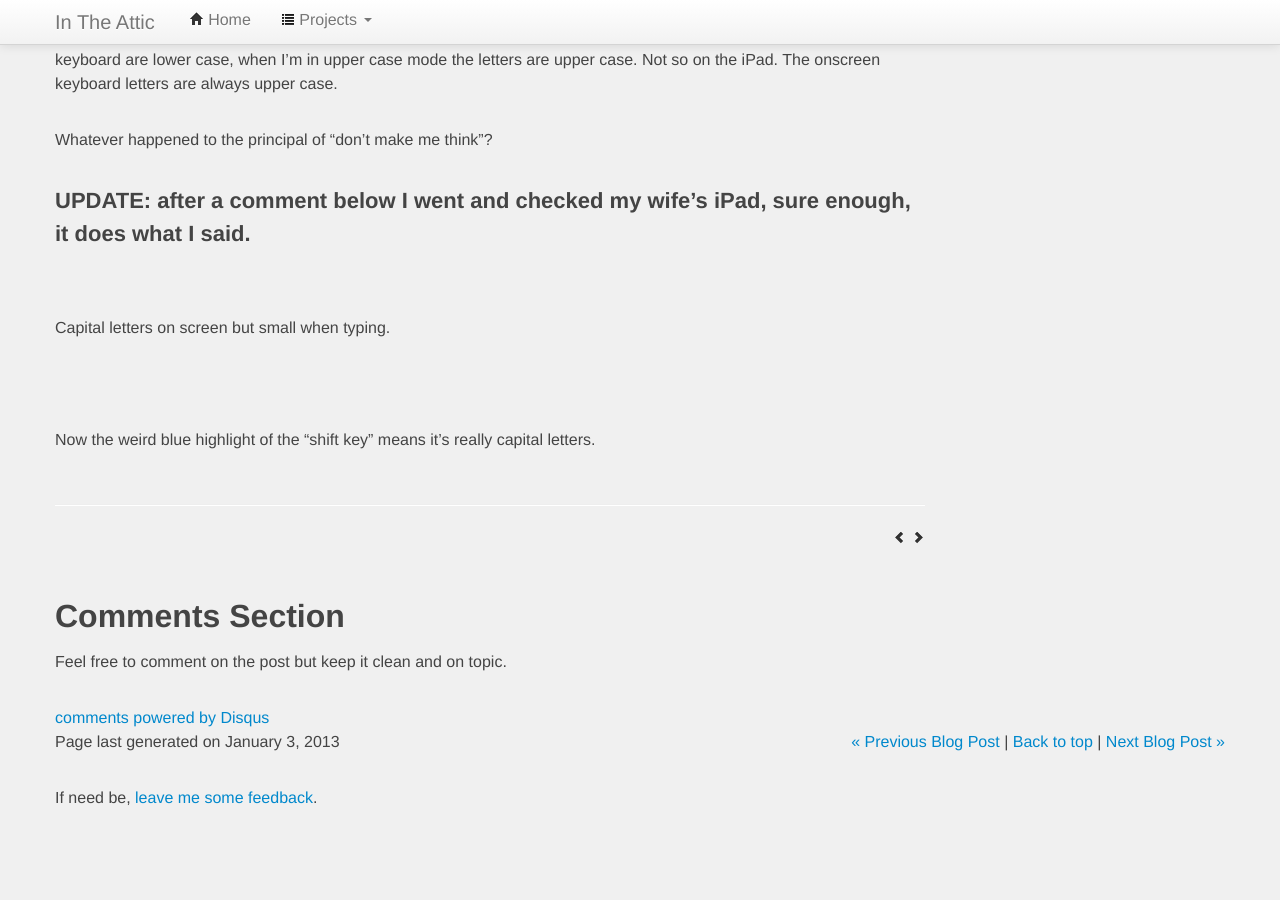
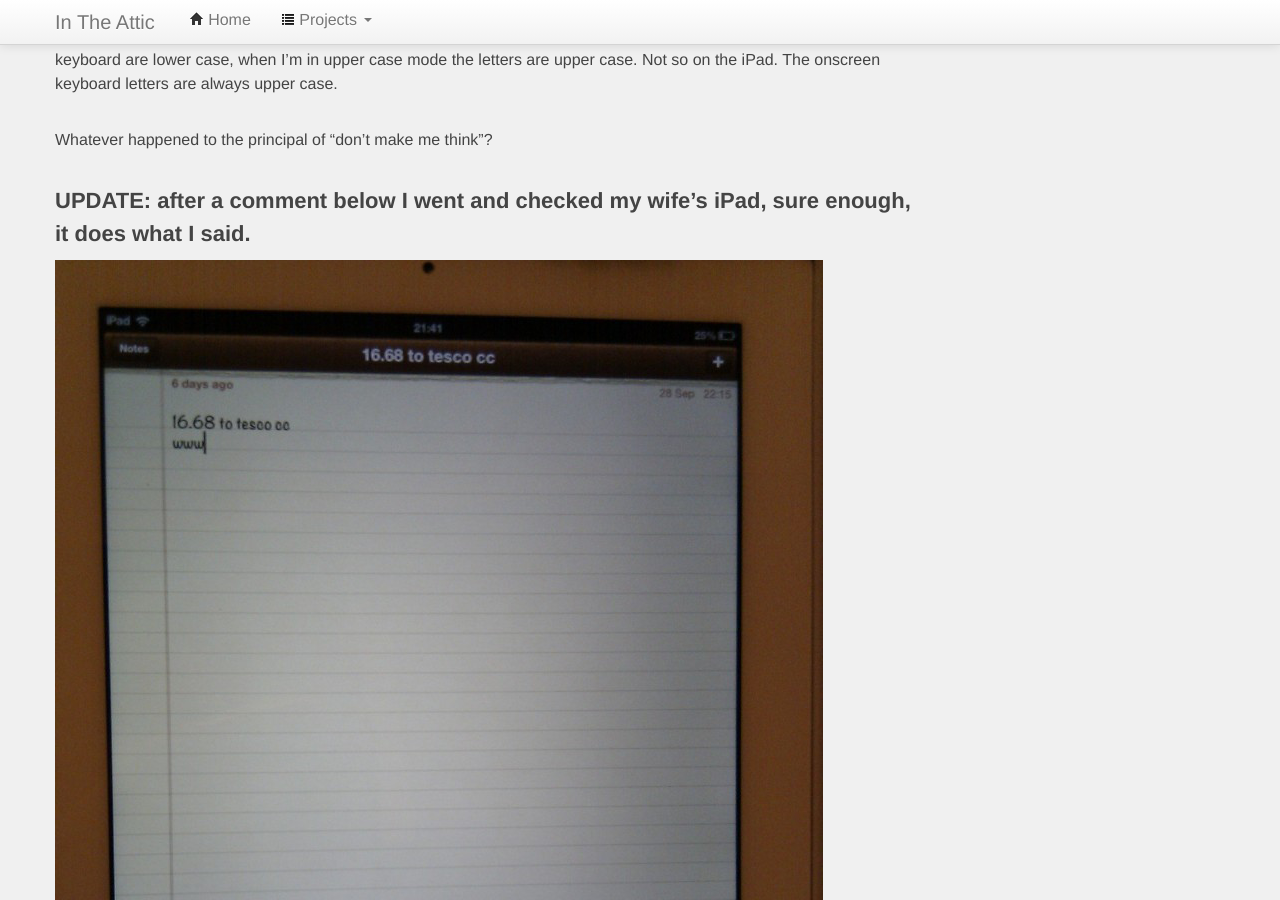
Before and after one commit to gkwelding/gkwelding.github.com, a Jekyll site: the page built from _posts/2012-10-01-the-apple-deal-breaker.markdown, in a window 1280 px wide and 900 px high, scrolled down 519 px. Built offline with Jekyll 4.4.1, drawn with Linux system fonts in a browser that asks for light colours; nearby versions of some CDN libraries; Markdown is read by kramdown in place of the engine named in the settings; comment, search, counter and statistics services are not loaded; before the commit the page ends 1361 px from its top, so only the background shows below that.

Commit message:
broken image link

```diff
--- a/_posts/2012-10-01-the-apple-deal-breaker.markdown
+++ b/_posts/2012-10-01-the-apple-deal-breaker.markdown
@@ -25,10 +25,10 @@ Whatever happened to the principal of "don't make me think"?
 
 #### UPDATE: after a comment below I went and checked my wife's iPad, sure enough, it does what I said.
 
-[![](/img/posts/IMG_20121004_214010.png)](/img/posts/IMG_20121004_214010.png)
+[![](/img/posts/the-apple-deal-breaker/IMG_20121004_214010.png)](/img/posts/the-apple-deal-breaker/IMG_20121004_214010.png)
 
 Capital letters on screen but small when typing.
 
-[![](/img/posts/IMG_20121004_214026.png)](/img/posts/IMG_20121004_214026.png)
+[![](/img/posts/the-apple-deal-breaker/IMG_20121004_214026.png)](/img/posts/the-apple-deal-breaker/IMG_20121004_214026.png)
 
 Now the weird blue highlight of the "shift key" means it's really capital letters.
```
